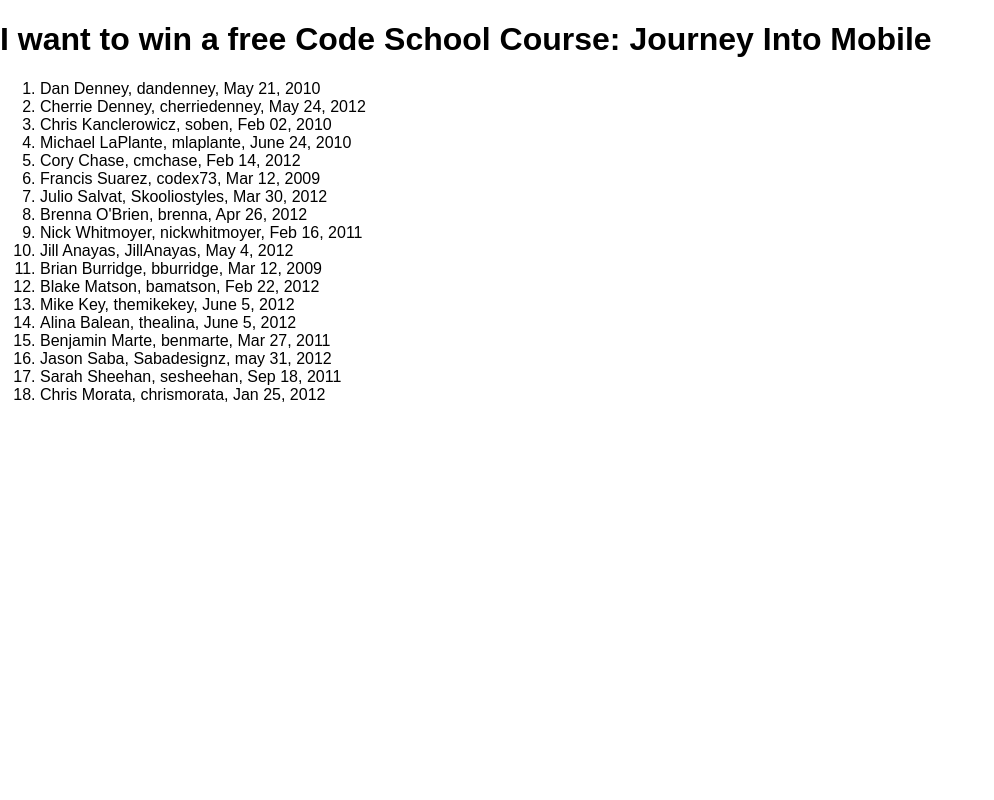
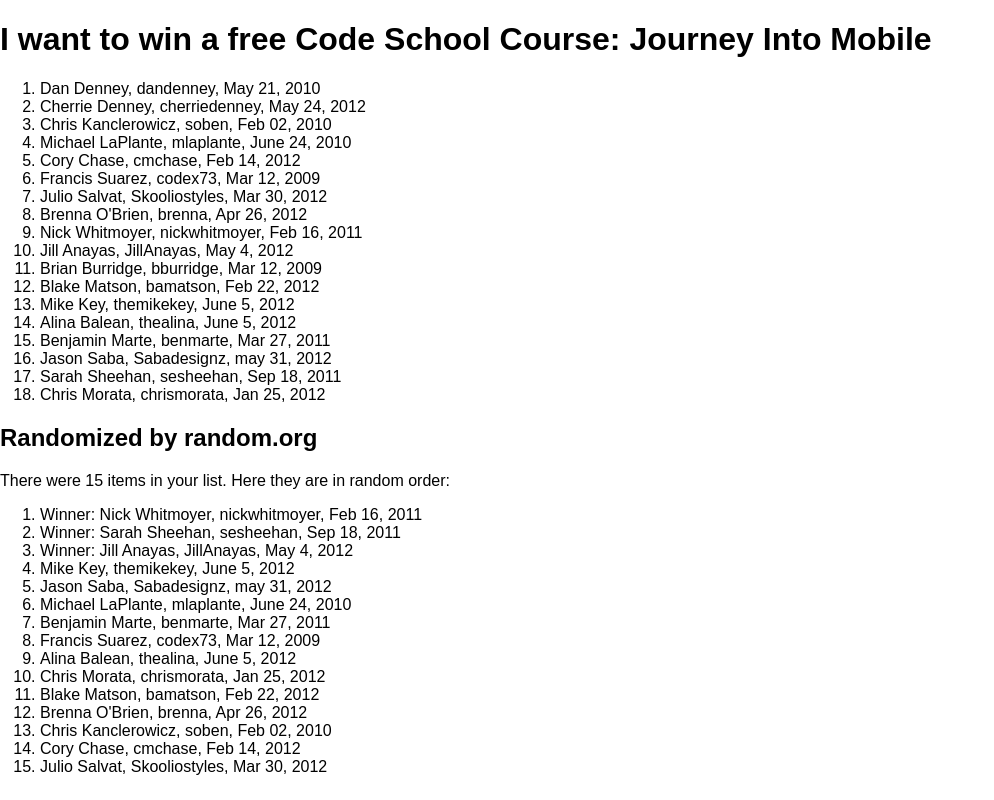
Before and after one commit to dandenney/Front-End-Conf-Contest, a plain HTML site: page index.html in a window 1280 px wide. Shown: the whole page, without its empty margins (0-994 px from the left). Drawn offline with Linux system fonts and the light colour scheme.

Commit message:
Randomized and declared the winners.
Congratulations to Nick Whitmoyer, Sarah Sheehan and Jill Anayas!

```diff
--- a/index.html
+++ b/index.html
@@ -31,5 +31,27 @@
 		<li>Chris Morata, chrismorata, Jan 25, 2012</li>
 	</ol>
 
+	<h2>Randomized by random.org</h2>
+
+	<p>There were 15 items in your list. Here they are in random order:</p>
+
+	<ol>
+		<li>Winner: Nick Whitmoyer, nickwhitmoyer, Feb 16, 2011</li>
+		<li>Winner: Sarah Sheehan, sesheehan, Sep 18, 2011</li>
+		<li>Winner: Jill Anayas, JillAnayas, May 4, 2012</li>
+		<li>Mike Key, themikekey, June 5, 2012</li>
+		<li>Jason Saba, Sabadesignz, may 31, 2012</li>
+		<li>Michael LaPlante, mlaplante, June 24, 2010</li>
+		<li>Benjamin Marte, benmarte, Mar 27, 2011</li>
+		<li>Francis Suarez, codex73, Mar 12, 2009</li>
+		<li>Alina Balean, thealina, June 5, 2012</li>
+		<li>Chris Morata, chrismorata, Jan 25, 2012</li>
+		<li>Blake Matson, bamatson, Feb 22, 2012</li>
+		<li>Brenna O'Brien, brenna, Apr 26, 2012</li>
+		<li>Chris Kanclerowicz, soben, Feb 02, 2010</li>
+		<li>Cory Chase, cmchase, Feb 14, 2012</li>
+		<li>Julio Salvat, Skooliostyles, Mar 30, 2012</li>
+	</ol>
+
 </body>
 </html>
```
